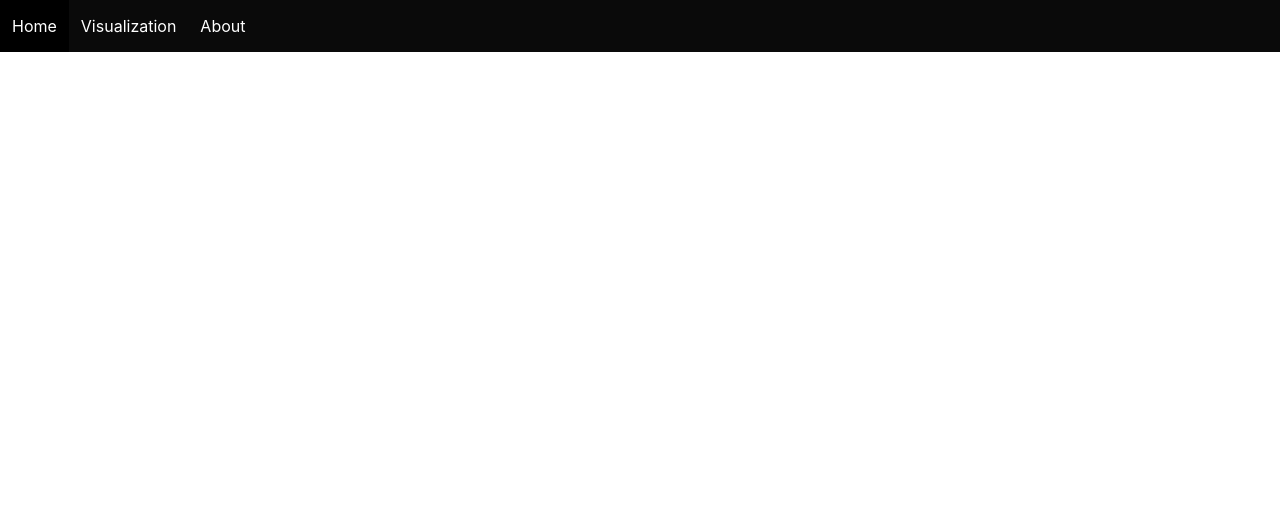
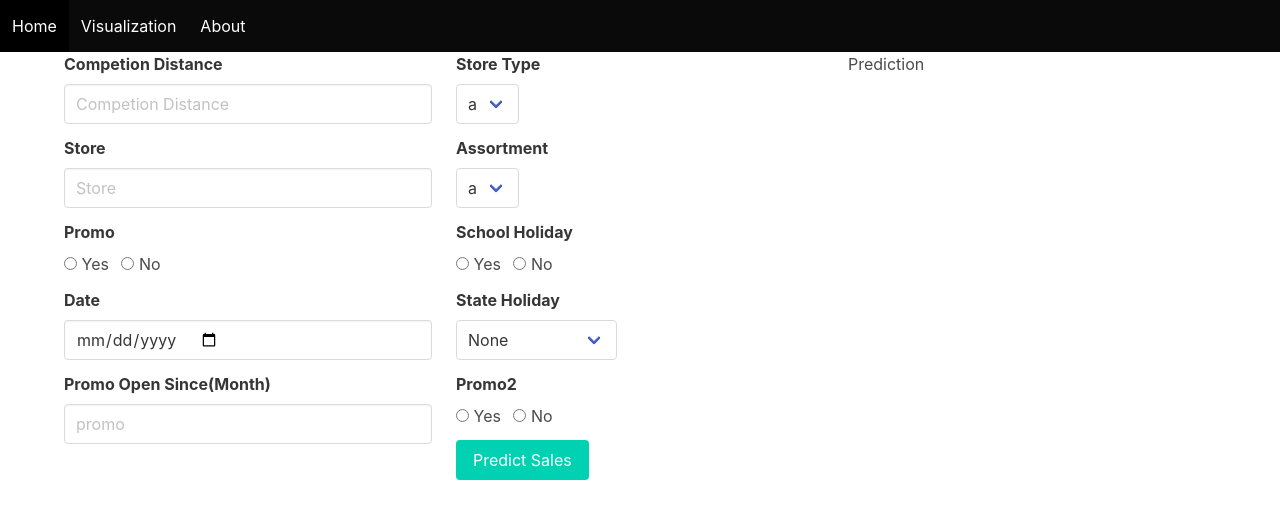
Before and after one commit to comsavvy/Rossman-Sales-Prediction, a Flask app: page / in a window 1280 px wide. Shown: the top 519 px of the page. Run offline with Flask 2, Linux system fonts and the light colour scheme; some libraries are stand-ins or nearby versions.

Commit message:
modified home page

```diff
--- a/templates/home.html
+++ b/templates/home.html
@@ -32,6 +32,122 @@
             </div>
         </div>
         </nav>
+        <div class="container">
+        <div class="columns">
+            <div class="column">
+                <div class="field">
+                    <label class="label">Competion Distance</label>
+                    <div class="control">
+                        <input class="input" type="number" placeholder="Competion Distance">
+                    </div>
+                </div>
+                <div class="field">
+                    <label class="label">Store</label>
+                    <div class="control">
+                        <input class="input" type="number" placeholder="Store">
+                    </div>
+                </div>
+                <div class="field">
+                    <label class="label">Promo</label>
+                    <div class="control">
+                        <label class="radio">
+                        <input type="radio" name="question">
+                        Yes
+                        </label>
+                        <label class="radio">
+                        <input type="radio" name="question">
+                        No
+                        </label>
+                    </div>
+                </div>
+                <div class="field">
+                    <label class="label">Date</label>
+                    <div class="control">
+                        <input class="input" type="date">
+                    </div>
+                </div>
+                <div class="field">
+                    <label class="label">Promo Open Since(Month)</label>
+                    <div class="control">
+                        <input class="input" type="number" placeholder="promo">
+                    </div>
+                </div>
+
+            </div>
+            <div class="column">
+                <div class="field">
+                    <label class="label">Store Type</label>
+                    <div class="control">
+                        <div class="select">
+                        <select>
+                            <option>a</option>
+                            <option>b</option>
+                            <option>c</option>
+                            <option>d</option>
+                        </select>
+                        </div>
+                    </div>
+                </div>
+                <div class="field">
+                    <label class="label">Assortment</label>
+                    <div class="control">
+                        <div class="select">
+                        <select>
+                            <option>a</option>
+                            <option>b</option>
+                            <option>c</option>
+                        </select>
+                        </div>
+                    </div>
+                </div>
+                <div class="field">
+                    <label class="label">School Holiday</label>
+                    <div class="control">
+                        <label class="radio">
+                        <input type="radio" name="question">
+                        Yes
+                        </label>
+                        <label class="radio">
+                        <input type="radio" name="question">
+                        No
+                        </label>
+                    </div>
+                </div>
+                <div class="field">
+                    <label class="label">State Holiday</label>
+                    <div class="control">
+                        <div class="select">
+                        <select>
+                            <option>None</option>
+                            <option>Public Holiday</option>
+                            <option>Christmas</option>
+                            <option>Easter</option>
+                        </select>
+                        </div>
+                    </div>
+                </div>
+                <div class="field">
+                    <label class="label">Promo2</label>
+                    <div class="control">
+                        <label class="radio">
+                        <input type="radio" name="question">
+                        Yes
+                        </label>
+                        <label class="radio">
+                        <input type="radio" name="question">
+                        No
+                        </label>
+                    </div>
+                </div>
+                <div class="control">
+                    <button class="button is-primary">Predict Sales</button>
+                </div>
+            </div>
+            <div class="column">
+                Prediction
+            </div>
+        </div>
+        </div>
 
     <script defer src="https://use.fontawesome.com/releases/v5.3.1/js/all.js"></script>
     </body>
```
